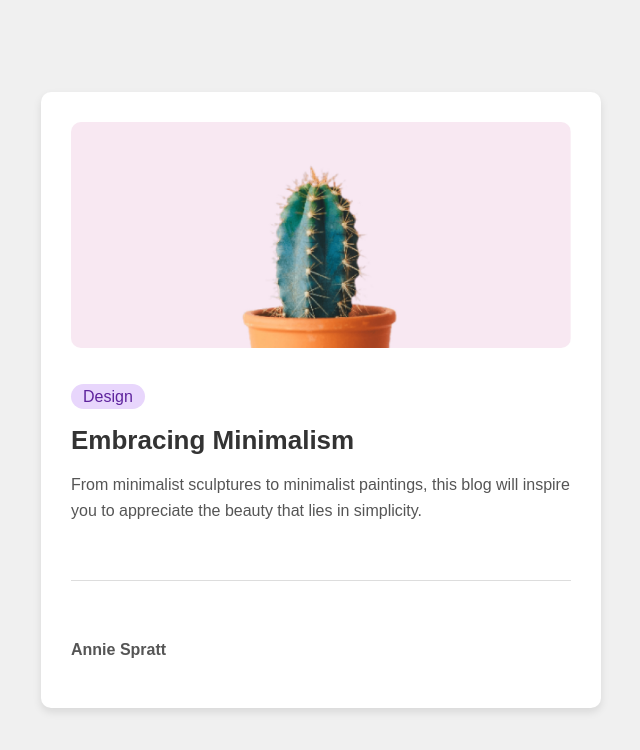
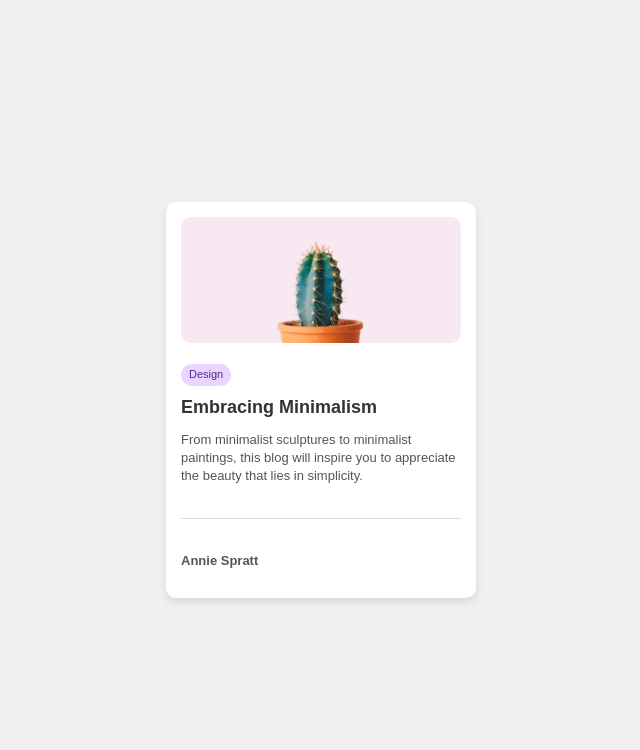
Before and after one commit to ArsonTD/Mini-Cards, a plain HTML site: page index.html in a window 1280 px wide. Shown: the whole page, without its empty margins (319-959 px from the left). Drawn offline with Linux system fonts and the light colour scheme.

Commit message:
Update style.css

```diff
--- a/Css/style.css
+++ b/Css/style.css
@@ -12,9 +12,9 @@ body {
   background-color: #ffffff;
   border-radius: 10px;
   box-shadow: 0 4px 8px rgba(0, 0, 0, 0.1);
-  width: 500px;
-  padding: 30px;
-  margin: 20px;
+  width: 280px; /* Más pequeña aún */
+  padding: 15px; /* Reducimos más el padding */
+  margin: 10px;  /* Ajustamos el margen */
   display: flex;
   flex-direction: column;
 }
@@ -25,44 +25,43 @@ body {
 }
 
 .content {
-  margin: 20px 0;
+  margin: 10px 0; /* Reducimos el margen */
 }
 
 .design-tag {
-  /**border: 1px solid #A463F2;   /* Borde púrpura más plano */
-  background-color: #E8D6FC;   /* Fondo púrpura claro */
-  padding: 0% 12px;           /* Espacio interno (más ancho para darle un aspecto de etiqueta) */
-  display: inline-block;       /* Para ajustar el tamaño al contenido */
-  border-radius: 25px;         /* Borde redondeado */
-  color: #5E239D;              /* Texto en púrpura oscuro */
-  /**font-weight: bold;           /* Negrita para hacer el texto destacado */
-  font-family: Arial, sans-serif; /* Fuente más clara */
-  text-align: center;          /* Centrar el texto */
+  background-color: #E8D6FC;
+  padding: 3px 8px; /* Reducimos aún más el padding interno */
+  display: inline-block;
+  border-radius: 12px; /* Borde más pequeño */
+  color: #5E239D;
+  font-family: Arial, sans-serif;
+  font-size: 11px; /* Fuente más pequeña */
+  text-align: center;
 }
 
 h1 {
-  font-size: 26px;
+  font-size: 18px; /* Reducimos el tamaño del título */
   color: #333;
-  margin: 0 0 10px;
+  margin: 0 0 8px;
 }
 
 p {
   color: #555;
-  font-size: 16px;
-  line-height: 1.6;
+  font-size: 13px; /* Reducimos más el tamaño del texto */
+  line-height: 1.4;
 }
 
 hr {
-  border: none;              /* Elimina el estilo predeterminado */
-  border-top: 1px solid #ddd; /* Línea fina y gris */
-  margin: 20px 0;            /* Espaciado vertical */
-  width: 100%;               /* Ajusta el ancho al 100% del contenedor */
+  border: none;
+  border-top: 1px solid #ddd;
+  margin: 10px 0; /* Reducimos el espacio alrededor de la línea */
+  width: 100%;
 }
 
-
 .footer {
-  margin-top: 20px;
+  margin-top: 10px; /* Reducimos el margen superior del footer */
   text-align: left;
   color: #333;
   font-weight: bold;
+  font-size: 13px; /* Fuente más pequeña en el footer */
 }
```
